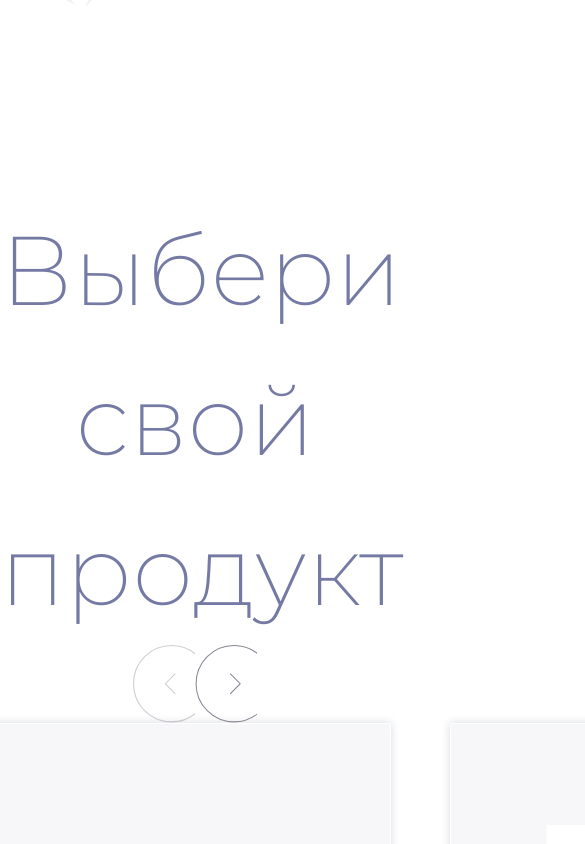
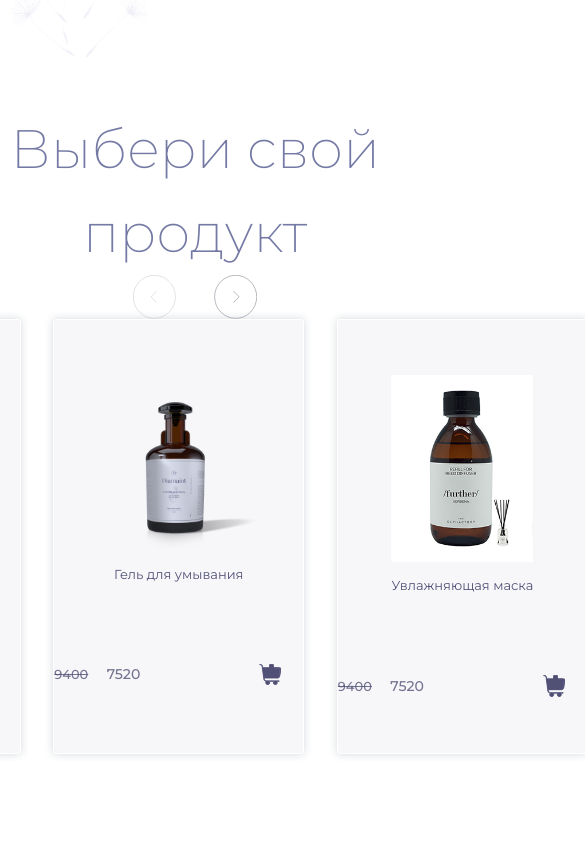
Before and after one commit to MerzlyakovaNatalya/MicroFrontendSlider, a React app: page / in a window 390 px wide. Shown: the top 844 px of the page, 585 px wide, since content can reach past the window. Built offline with nearby package versions, Linux system fonts and the light colour scheme.

Commit message:
add font-size

```diff
--- a/src/styles.css
+++ b/src/styles.css
@@ -2,7 +2,7 @@ html {
   font-size: calc(100vw / 1920 * 10);
 
   @media (max-width: 400px) {
-    font-size: calc(100vw / 200 * 10);
+    font-size: calc(100vw / 360 * 10);
   }
 }
 
```
